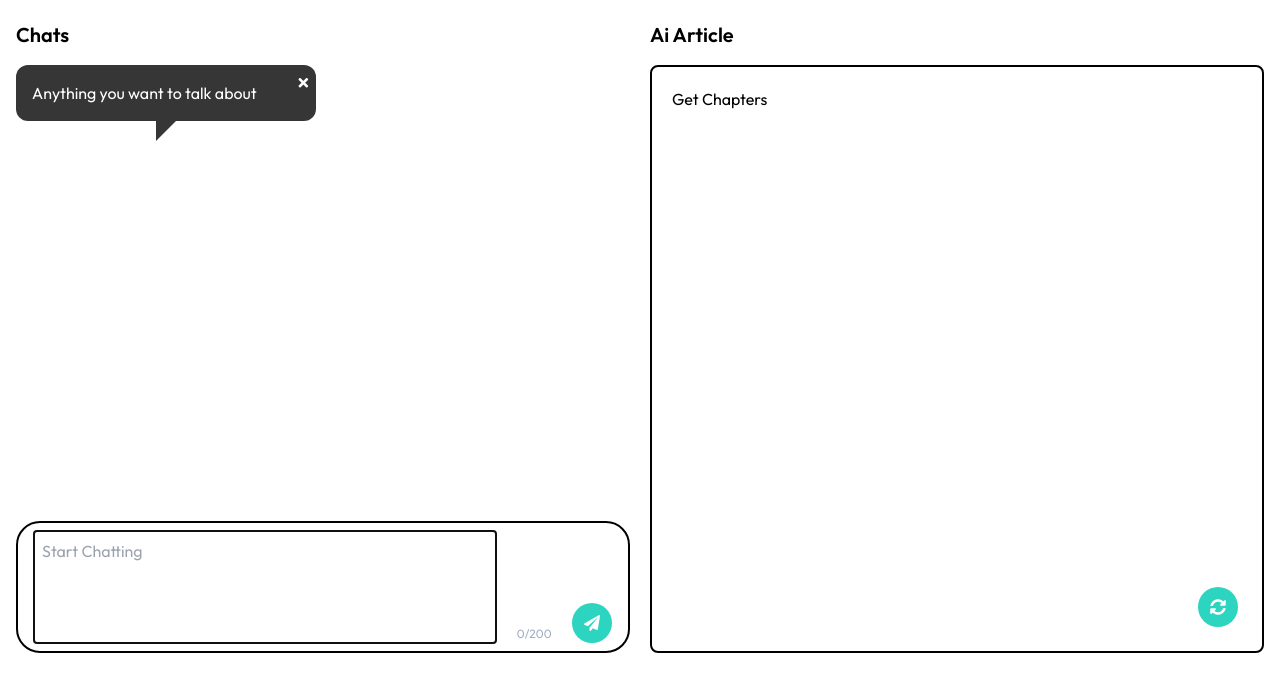
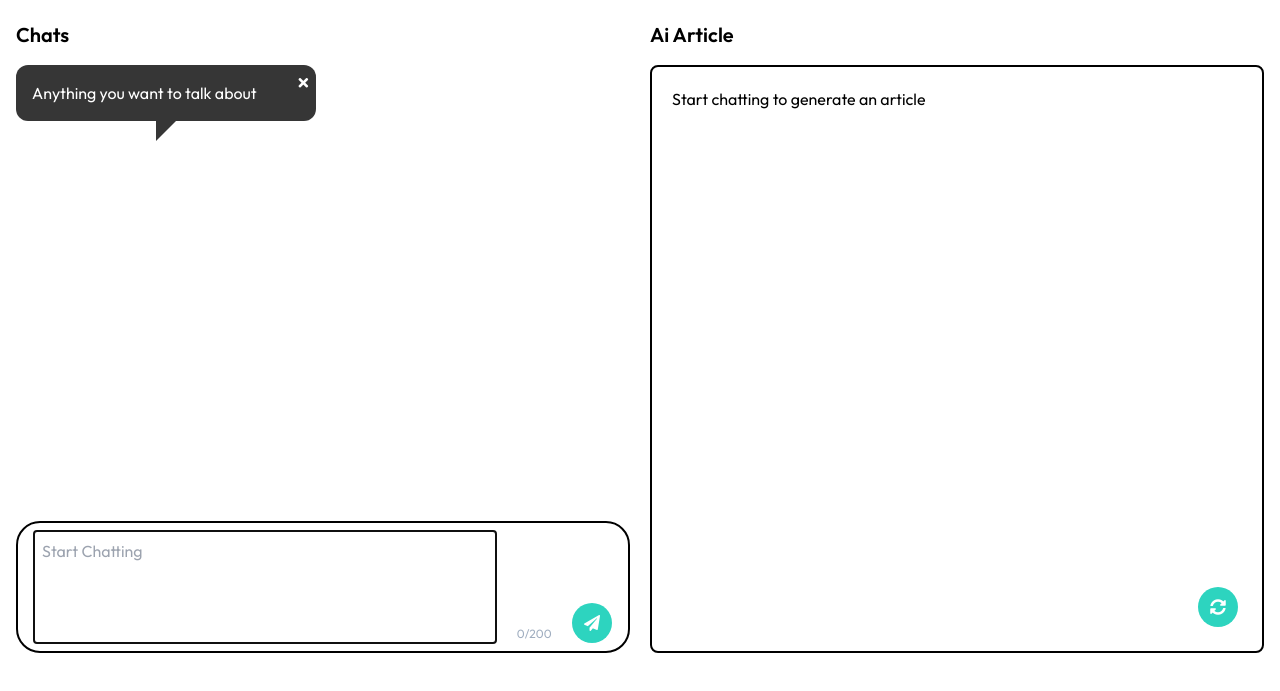
Before and after one commit to fengyiqicoder/ChatWriteWebsite, a plain HTML site: page index.html in a window 1280 px wide. Shown: the part 71-762 px from the top of the page. Drawn offline with nearby package versions, Linux system fonts and the light colour scheme.

Commit message:
Change Place holder

```diff
--- a/index.html
+++ b/index.html
@@ -44,7 +44,7 @@
                 <div class="mb-6 flex-grow">
                     <h2 class="text-xl font-semibold mb-4">Ai Article</h2>
                     <div class="relative p-3 border-2 border-black rounded-lg full-height">
-                        <p class="mb-6 p-2" contenteditable="true">Get Chapters</p>
+                        <p class="mb-6 p-2" contenteditable="true">Start chatting to generate an article</p>
                         <button
                             class="w-10 h-10 bg-teal-400 rounded-full text-white flex items-center justify-center absolute bottom-0 right-0 mb-6 mr-6">
                             <i class="fas fa-sync-alt"></i>
```
